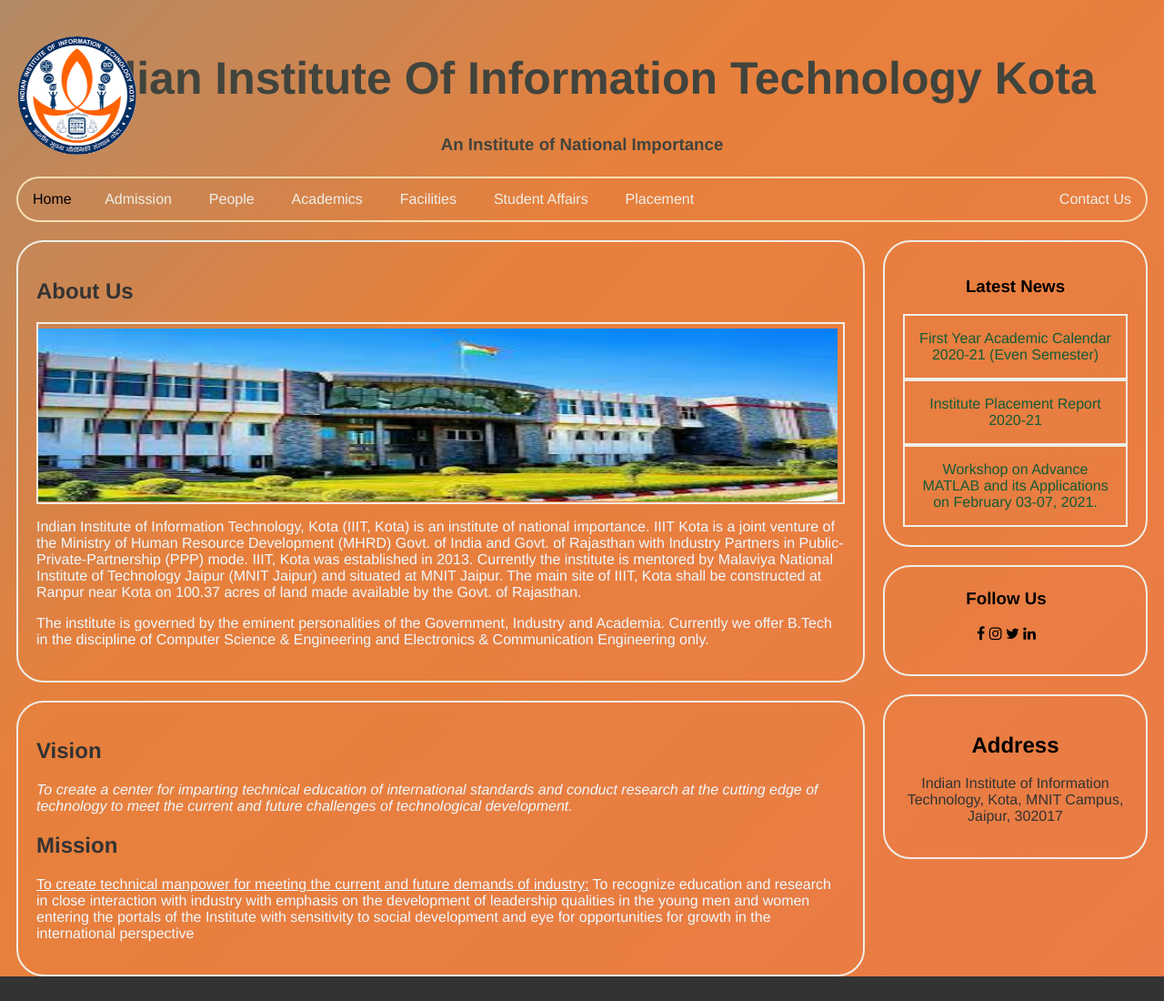
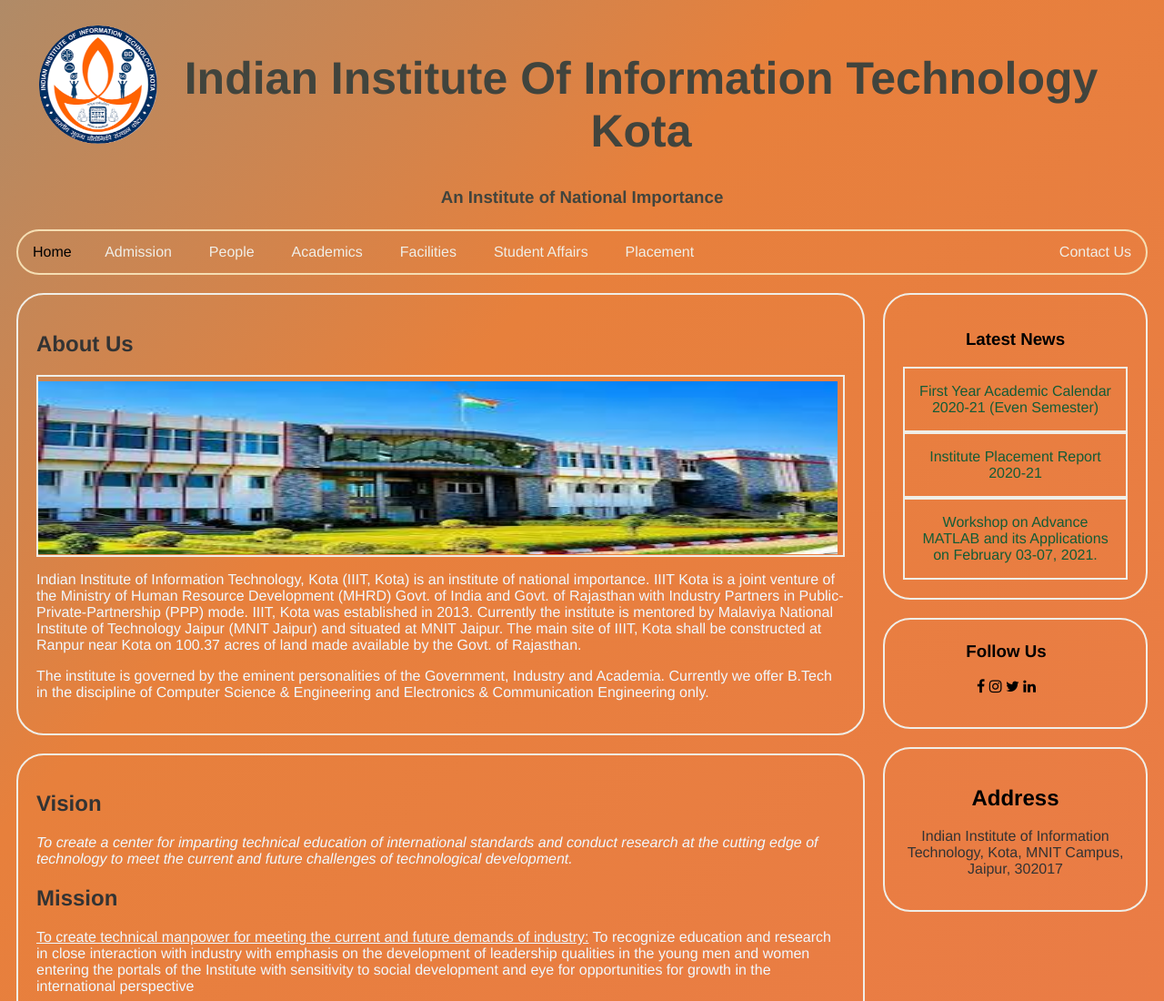
Before and after one commit to RaghhavDTurki/csp112, a plain HTML site: page index.html in a window 1280 px wide. Shown: the top 1100 px of the page at 91% size. Drawn offline with Linux system fonts and the light colour scheme.

Commit message:
Updating the repository

```diff
--- a/index.html
+++ b/index.html
@@ -20,9 +20,9 @@ body {
 }
 .header img {
   float: left;
-  position: absolute;
+  position: relative;
   left: 20px;
-  top:40px;
+  top:5px;
   width: 130px;
   height: 130px;
 }
```
